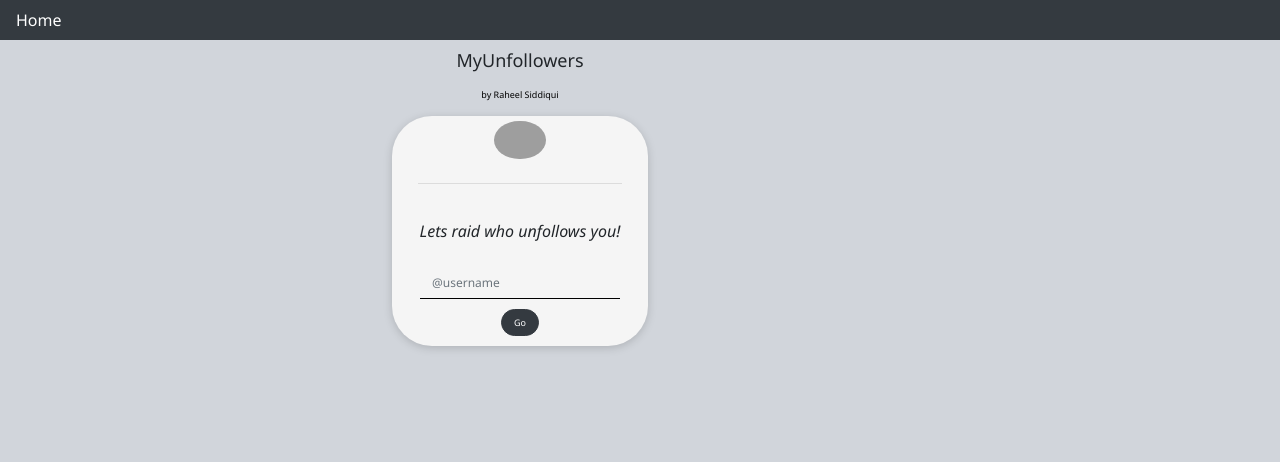
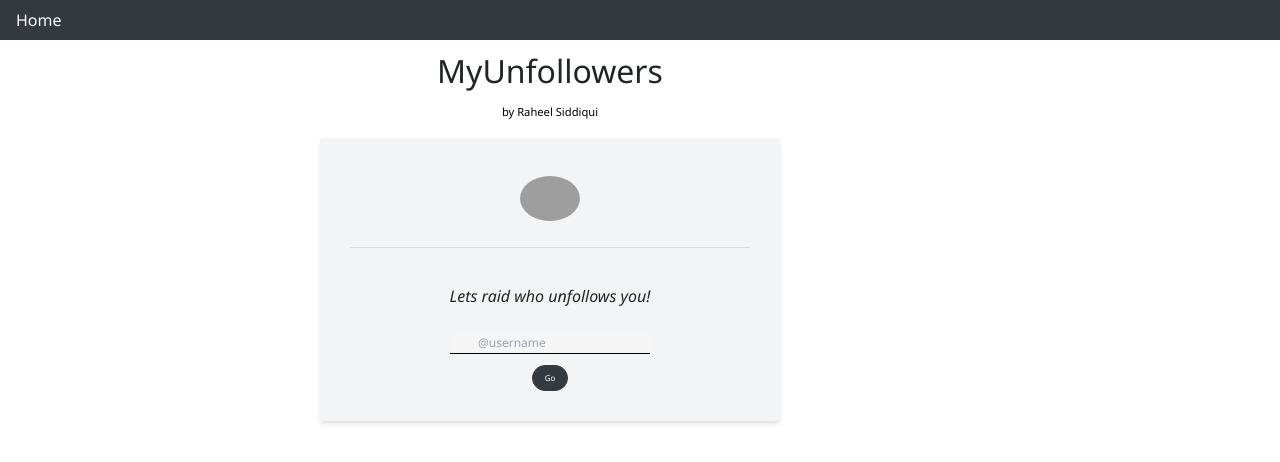
Before and after one commit to rawheel/MyUnfollowers-App, a Vue app: page / in a window 1280 px wide. Shown: the top 462 px of the page. Built offline with nearby package versions, Linux system fonts and the light colour scheme; grey boxes are pictures that could not be loaded.

Commit message:
tailwind added

```diff
--- a/src/App.vue
+++ b/src/App.vue
@@ -1,5 +1,6 @@
 <template>
-  <div id="app" class = 'bg-gray-300 w-full h-screen'>
+  <div id="app" class = 'bg-white w-full h-screen font-sans md:font-serif md:justify-self-center'>
+
     <div>
       <nav class="navbar navbar-dark bg-dark" style="width:100%;margin:0;padding:0">
         <button class="nav-link" @click="home" style="color:white;background-color:#343A40;border:none">Home </button>
@@ -7,18 +8,18 @@
     </div>
     <div class="question-box-container">
     <div class="name-head" >
-      <h1 style="font-size:18px">MyUnfollowers</h1>
-      <a href="https://github.com/rawheel" style="color:black;font-size:9px" target="_blank">by Raheel Siddiqui</a>
+      <h1 style="font-size:2rem">MyUnfollowers</h1>
+      <p><a href="https://github.com/rawheel" style="color:black;font-size:0.7rem" target="_blank">by Raheel Siddiqui</a></p>
 
 
     </div>
-    <b-jumbotron>
+    <div class="bg-gray-100 shadow-md rounded md:rounded-full pt-6 pb-8 mb-4 flex flex-col my-2" style="padding:30px">
 
       <div class = "github-img">
           <img id="github" :src="avatar">
       </div>
-      <h4><a :href="gitURL" style="color:#343A40;font-size:14px" target="_blank">{{ gitUsername }}</a></h4>
-      <div class="hr-container">
+      <h4><a :href="gitURL" style="color:#343A40;font-size:1rem" target="_blank">{{ gitUsername }}</a></h4>
+      <div class="md:justify-self-center ...">
         <hr>
       </div>
         <div class = "pages" >
@@ -48,8 +49,9 @@
     </div>
 
 
-    </b-jumbotron>
     </div>
+    </div>
+
 
   </div>
 </template>
@@ -168,9 +170,9 @@ export default {
 }
 h4{
   margin-top:2px;
-  color:#343A40;
+
   font-style:italic;
-  font-size:22px;
+
 
 
 }
@@ -186,53 +188,17 @@ h4{
   font-family: 'Segoe UI';
 }
 
-.jumbotron{
-  padding:0;
-  padding-bottom: 2.5%;
-  margin-top:3%;
-  margin-left:18%;
-  margin-right: 18%;
-  border-radius:40px;
-  filter: drop-shadow(0px 2px 4px rgba(0, 0, 0, 0.161));
-  height:auto;
-  background-color: rgba(245,245,245,1);
-
-}
-
-
-.main-container {
-
-  display: inline-block;
-  text-align: center;
-  width:1200px;
-  height:auto;
-  padding: 0;
-  margin-left: 15%;
-  margin-right: 15%;
-}
-
 .github-img img{
 
     display: inline-block;
   text-align: center;
   margin-top:2%;
   border-radius:50%;
-
-
-
-
-    width:20%;
-    height:auto;
+  width:15%;
+  height:auto;
 
 }
-.hr-container{
-  padding: 0;
-  margin: 0;
-  display: inline-block;
-  text-align: center;
-  width:80%;
 
-}
 .pages{
   margin-top:5%
 }
--- a/src/components/FirstPage.vue
+++ b/src/components/FirstPage.vue
@@ -2,8 +2,11 @@
 
     <div class = "first-container">
         <div><p>Lets raid who unfollows you!</p></div>
-        <input v-model="getusername" type="username" class="form-control" @keyup.enter="emitUsername" id="inputusername" placeholder="@username">
-        <button type="button" class="btn btn-dark" @click="emitUsername" >Go</button>
+        <input  v-model="getusername" type="username" @keyup.enter="emitUsername" id="inputusername" class="focus:ring-indigo-500 focus:border-indigo-500 block w-full pl-7 pr-12 sm:text-sm border-gray-300 rounded-md" placeholder="@username">
+        <button type="button" class="btn btn-dark" @click="emitUsername" >
+
+            Go
+            </button>
     </div>
 </template>
 <script>
@@ -52,7 +55,7 @@ input{
 
 button{
 
-   font-size: 9px;
+   font-size: 0.5rem;
    border-radius: 20px;
 }
 .bottom:hover{
--- a/src/components/MainPage.vue
+++ b/src/components/MainPage.vue
@@ -3,27 +3,27 @@
     <div class="row">
     <div class="column">
       <div>
-        <p style="font-size:7px">TOTAL FOLLOWERS</p>
+        <p style="font-size:0.5rem">TOTAL FOLLOWERS</p>
         <h5 style="padding:0">{{ this.apiData.totalfollowers }}</h5>
       </div>
     </div>
     <div class="column">
-        <p style="font-size:7px">TOTAL NEWFOLLOWERS</p>
+        <p style="font-size:0.5rem">TOTAL NEWFOLLOWERS</p>
         <h5>{{ this.apiData.totalnewfollowers }}</h5>
 
     </div>
 
     <div class="column">
 
-        <p style="font-size:7px">TOTAL UNFOLLOWERS</p>
+        <p style="font-size:0.5rem">TOTAL UNFOLLOWERS</p>
         <h5>{{ this.apiData.totalunfollowers }}</h5 >
     </div>
     </div>
-           <div>
-           <div class="table-wrapper-scroll-y my-custom-scrollbar">
-            <b-table table :items="finalFollowers" style="font-size:6px;"></b-table>
-            </div>
-        </div>
+      <div>
+
+            <b-table table :items="finalFollowers" style="font-size:0.5rem;"></b-table>
+
+      </div>
   </div>
 </template>
 
@@ -89,7 +89,7 @@ export default {
 
 }
 h5{
-  font-size:9px;
+  font-size:0.5rem;
 }
 
 /* Clear floats after the columns */
--- a/tailwind.config.js
+++ b/tailwind.config.js
@@ -2,6 +2,9 @@ module.exports = {
   purge: ['./public/index.html', './src/**/*.{vue,js,ts,jsx,tsx}'],
   darkMode: false, // or 'media' or 'class'
   theme: {
+    container:{
+      center: true,
+    },
     extend: {},
   },
   variants: {
```
